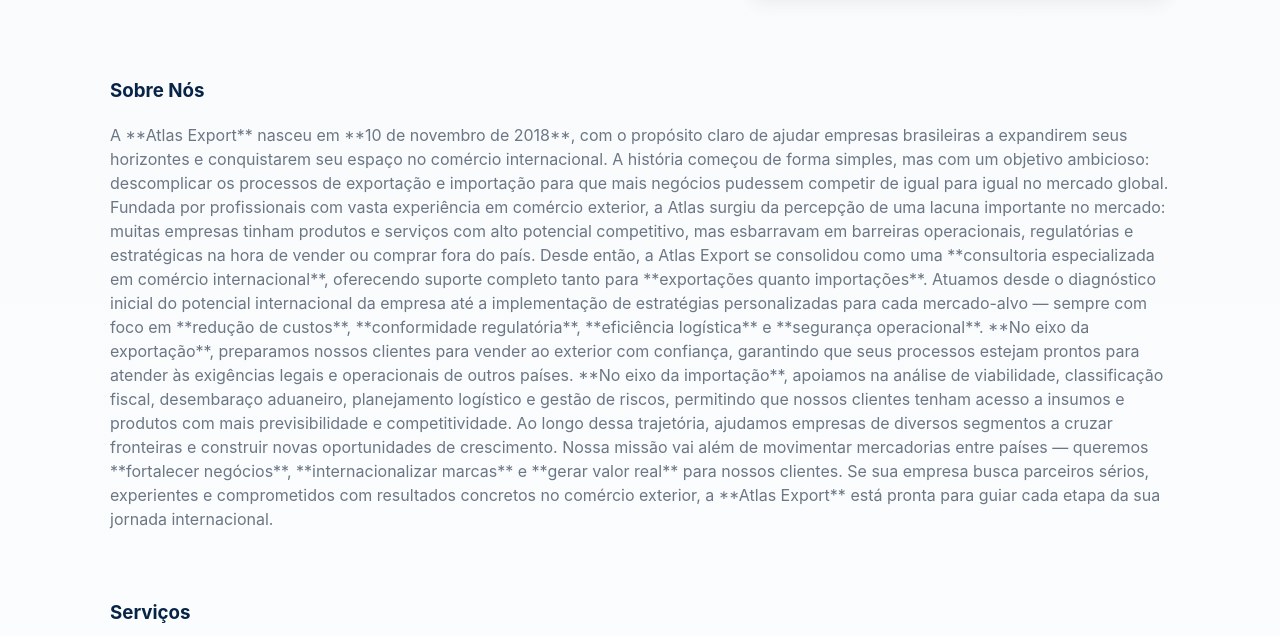
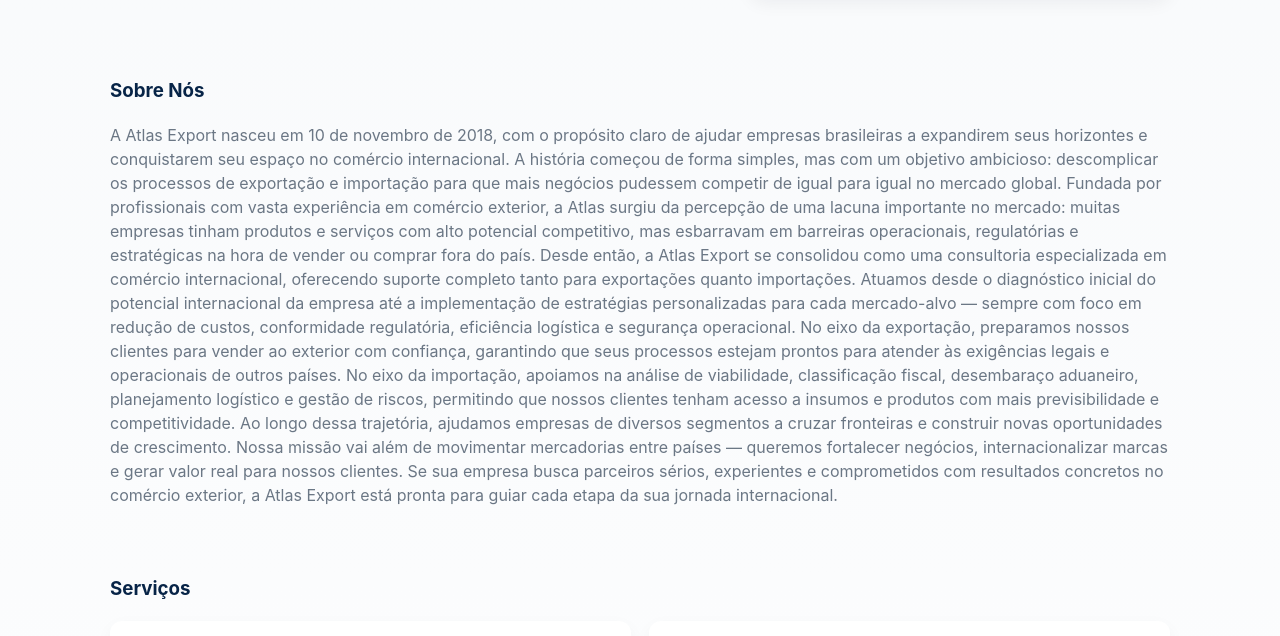
Before and after one commit to brunoleaoba-code/Altas-Export, a plain HTML site: page index.html in a window 1280 px wide. Shown: the part 549-1185 px from the top of the page. Drawn offline with Linux system fonts and the light colour scheme.

Commit message:
Update index.html

```diff
--- a/index.html
+++ b/index.html
@@ -139,19 +139,19 @@
         <h3>Sobre Nós</h3>
       </div>
       <div class="about">
-        <p> A **Atlas Export** nasceu em **10 de novembro de 2018**, com o propósito claro de ajudar empresas brasileiras a expandirem seus horizontes e conquistarem seu espaço no comércio internacional. A história começou de forma simples, mas com um objetivo ambicioso: descomplicar os processos de exportação e importação para que mais negócios pudessem competir de igual para igual no mercado global.
+        <p> A Atlas Export nasceu em 10 de novembro de 2018, com o propósito claro de ajudar empresas brasileiras a expandirem seus horizontes e conquistarem seu espaço no comércio internacional. A história começou de forma simples, mas com um objetivo ambicioso: descomplicar os processos de exportação e importação para que mais negócios pudessem competir de igual para igual no mercado global.
 
 Fundada por profissionais com vasta experiência em comércio exterior, a Atlas surgiu da percepção de uma lacuna importante no mercado: muitas empresas tinham produtos e serviços com alto potencial competitivo, mas esbarravam em barreiras operacionais, regulatórias e estratégicas na hora de vender ou comprar fora do país.
 
-Desde então, a Atlas Export se consolidou como uma **consultoria especializada em comércio internacional**, oferecendo suporte completo tanto para **exportações quanto importações**. Atuamos desde o diagnóstico inicial do potencial internacional da empresa até a implementação de estratégias personalizadas para cada mercado-alvo — sempre com foco em **redução de custos**, **conformidade regulatória**, **eficiência logística** e **segurança operacional**.
+Desde então, a Atlas Export se consolidou como uma consultoria especializada em comércio internacional, oferecendo suporte completo tanto para exportações quanto importações. Atuamos desde o diagnóstico inicial do potencial internacional da empresa até a implementação de estratégias personalizadas para cada mercado-alvo — sempre com foco em redução de custos, conformidade regulatória, eficiência logística e segurança operacional.
 
-**No eixo da exportação**, preparamos nossos clientes para vender ao exterior com confiança, garantindo que seus processos estejam prontos para atender às exigências legais e operacionais de outros países.
+No eixo da exportação, preparamos nossos clientes para vender ao exterior com confiança, garantindo que seus processos estejam prontos para atender às exigências legais e operacionais de outros países.
 
-**No eixo da importação**, apoiamos na análise de viabilidade, classificação fiscal, desembaraço aduaneiro, planejamento logístico e gestão de riscos, permitindo que nossos clientes tenham acesso a insumos e produtos com mais previsibilidade e competitividade.
+No eixo da importação, apoiamos na análise de viabilidade, classificação fiscal, desembaraço aduaneiro, planejamento logístico e gestão de riscos, permitindo que nossos clientes tenham acesso a insumos e produtos com mais previsibilidade e competitividade.
 
-Ao longo dessa trajetória, ajudamos empresas de diversos segmentos a cruzar fronteiras e construir novas oportunidades de crescimento. Nossa missão vai além de movimentar mercadorias entre países — queremos **fortalecer negócios**, **internacionalizar marcas** e **gerar valor real** para nossos clientes.
+Ao longo dessa trajetória, ajudamos empresas de diversos segmentos a cruzar fronteiras e construir novas oportunidades de crescimento. Nossa missão vai além de movimentar mercadorias entre países — queremos fortalecer negócios, internacionalizar marcas e gerar valor real para nossos clientes.
 
-Se sua empresa busca parceiros sérios, experientes e comprometidos com resultados concretos no comércio exterior, a **Atlas Export** está pronta para guiar cada etapa da sua jornada internacional.</p>
+Se sua empresa busca parceiros sérios, experientes e comprometidos com resultados concretos no comércio exterior, a Atlas Export está pronta para guiar cada etapa da sua jornada internacional.</p>
       </div>
     </section>
 
```
